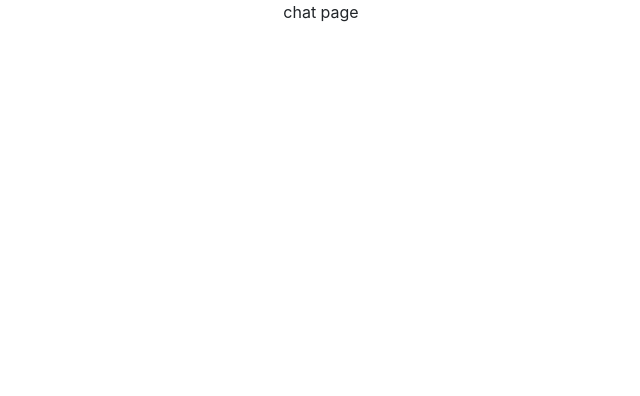
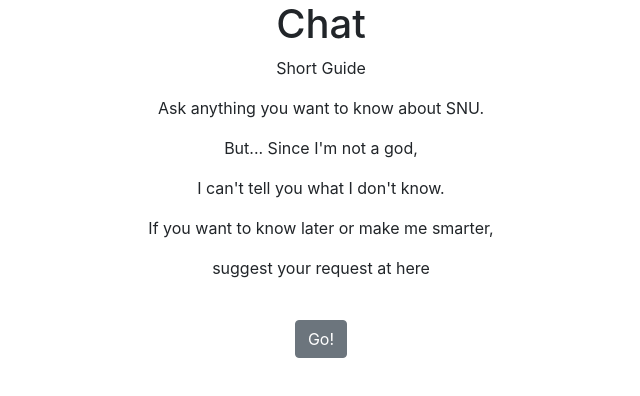
Before and after one commit to swsnu/swpp2019-team19, a React (Create React App) app in the folder frontend/: page /chat in a window 1280 px wide. Shown: the top 396 px of the page, without its empty margins (319-959 px from the left). Built offline with nearby package versions, Linux system fonts and the light colour scheme.

Commit message:
short guide for users

```diff
--- a/frontend/src/containers/Chat/Chat.js
+++ b/frontend/src/containers/Chat/Chat.js
@@ -1,11 +1,25 @@
+/* eslint-disable no-irregular-whitespace */
 /* eslint-disable react/prefer-stateless-function */
+/* eslint-disable react/destructuring-assignment */
+/* eslint-disable react/prop-types */
 import React, { Component } from 'react';
+import { Button } from 'reactstrap';
 
 export default class Chat extends Component {
   render() {
     return (
       <div>
-        <p className="test">chat page</p>
+        <h1 className="chat">Chat</h1>
+        <p className="title">Short Guide</p>
+        <p>Ask anything you want to know about SNU.</p>
+        <p>But... Since I&apos;m not a god,</p>
+        <p>I can&apos;t tell you what I don&apos;t know.</p>
+        <p>If you want to know later or make me smarter,</p>
+        <p>suggest your request at here</p>
+        <br />
+        <Button id="direct-to-signin" onClick={() => this.props.history.push('/signin/')}>
+          Go!
+        </Button>
       </div>
     );
   }
```
